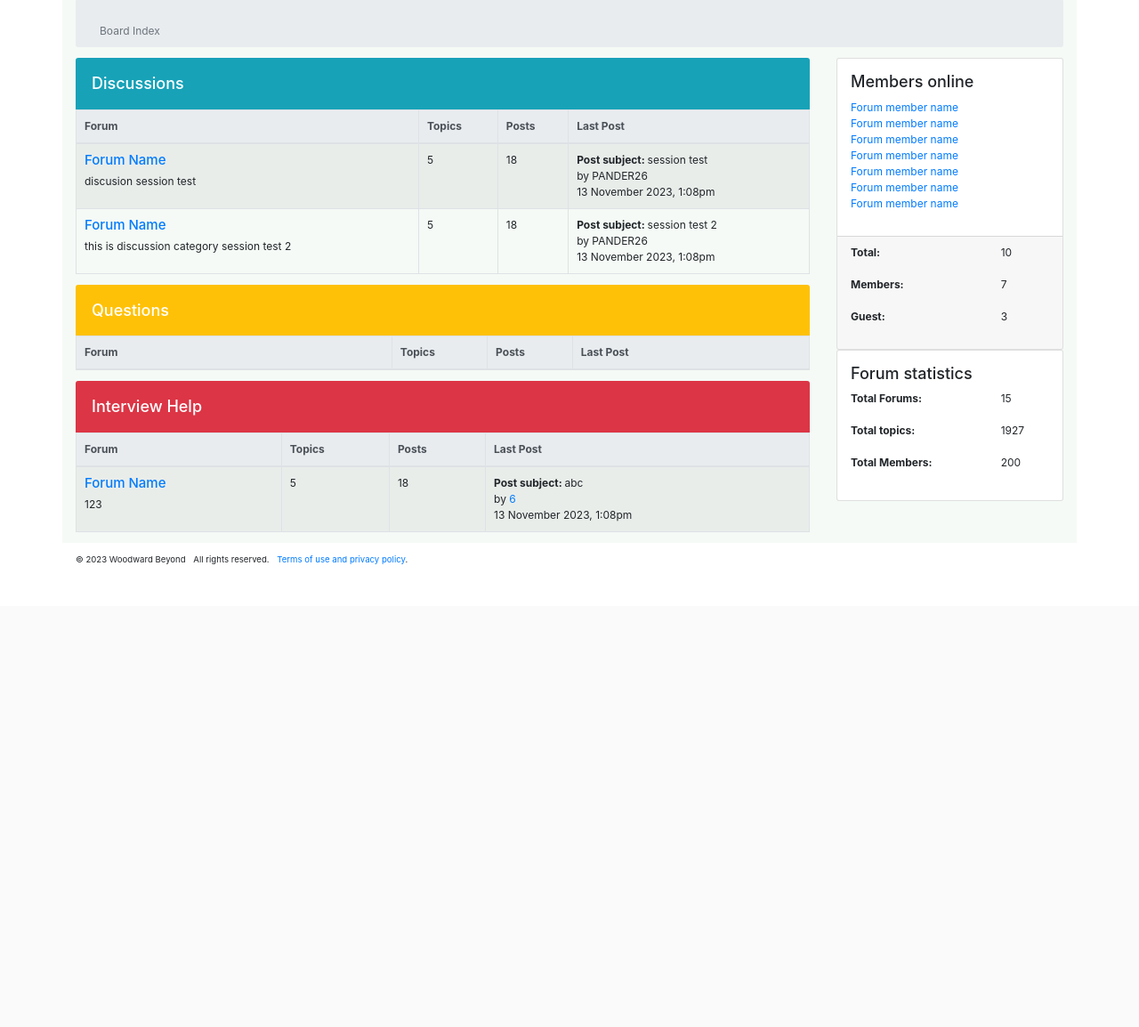
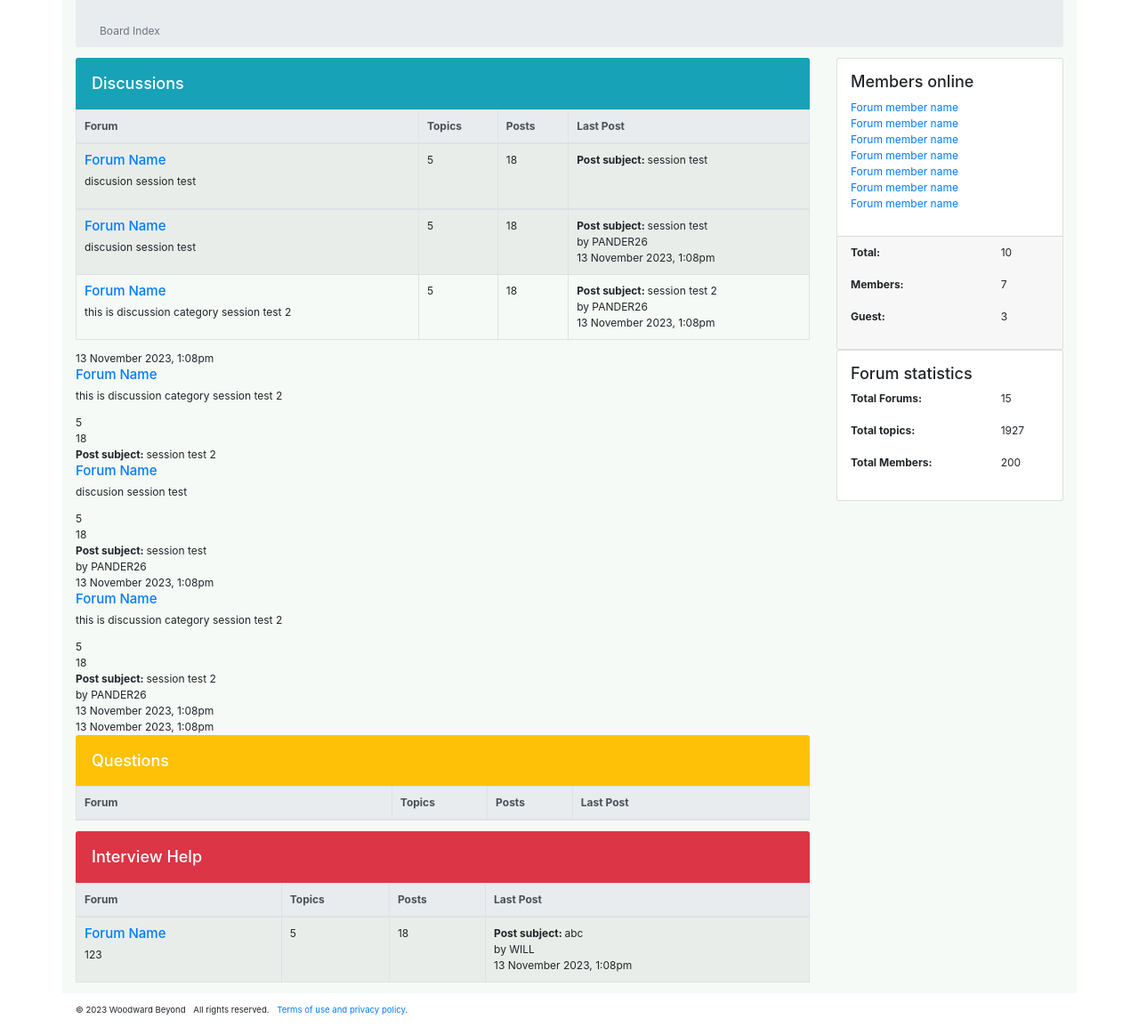
Before and after one commit to sketch-prime/3155-group-final-project, a Flask app: page /index.html in a window 1280 px wide. Shown: the part 119-1273 px from the top of the page at 89% size. Before the commit the page ends 753 px from the top, so only its background shows below. Run offline with Flask 3, Linux system fonts and the light colour scheme; data comes from the database, SQL or seed files in the repository; lists and menus that the app fills with data are empty; some libraries are stand-ins or nearby versions.

Commit message:
fixed username for all categories

```diff
--- a/templates/index.html
+++ b/templates/index.html
@@ -77,8 +77,33 @@
                         </td>
                         <td>
                             <div><span class="font-weight-bold"> Post subject: </span>{{ post['title'] }}</div>
+        <tbody>
+            {% for post in items %}
+                {% if post['category'] == 'Discussion' %}
+                    <tr>
+                        <td>
+                            <h3 class="h5"><a href="#0">Forum Name</a></h3>
+                            <div class="fixed-table-content">
+                                <p>{{ post['content'] }} </p>
+                            </div>
+
+                        </td>
+                        <td>
+                            <div>5</div>
+                        </td>
+                        <td>
+                            <div>18</div>
+                        </td>
+                        <td>
+                            <div><span class="font-weight-bold"> Post subject: </span>{{ post['title'] }}</div>
                             <div>by {{ post['username'] }}</div>
                             <div> 13 November 2023, 1:08pm</div>
+                        </td>
+                    </tr>
+                {% endif %}
+            {% endfor %}
+        </tbody>
+    </table>                            <div> 13 November 2023, 1:08pm</div>
                         </td>
                     </tr>
                 {% endif %}
@@ -114,7 +139,7 @@
                         </td>
                         <td>
                             <div><span class="font-weight-bold"> Post subject: </span>{{ post['title'] }}</div>
-                            <div>by <a href="#0">{{ post['author_id'] }}</a></div>
+                            <div>by {{ post['username'] }}</div>
                             <div> 13 November 2023, 1:08pm</div>
                         </td>
                     </tr>
@@ -151,7 +176,7 @@
                         </td>
                         <td>
                             <div><span class="font-weight-bold"> Post subject: </span>{{ post['title'] }}</div>
-                            <div>by <a href="#0">{{ post['author_id'] }}</a></div>
+                            <div>by {{ post['username'] }}</div>
                             <div> 13 November 2023, 1:08pm</div>
                         </td>
                     </tr>
```
